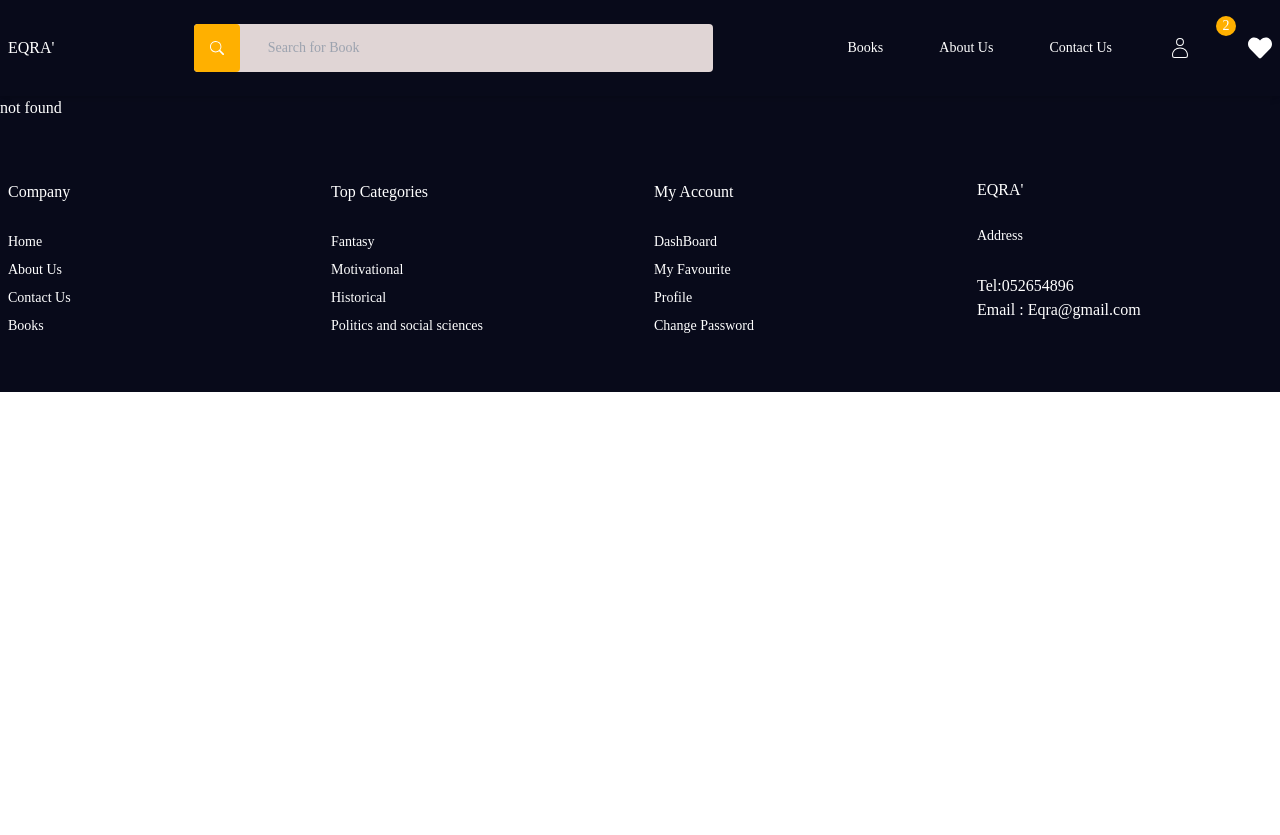
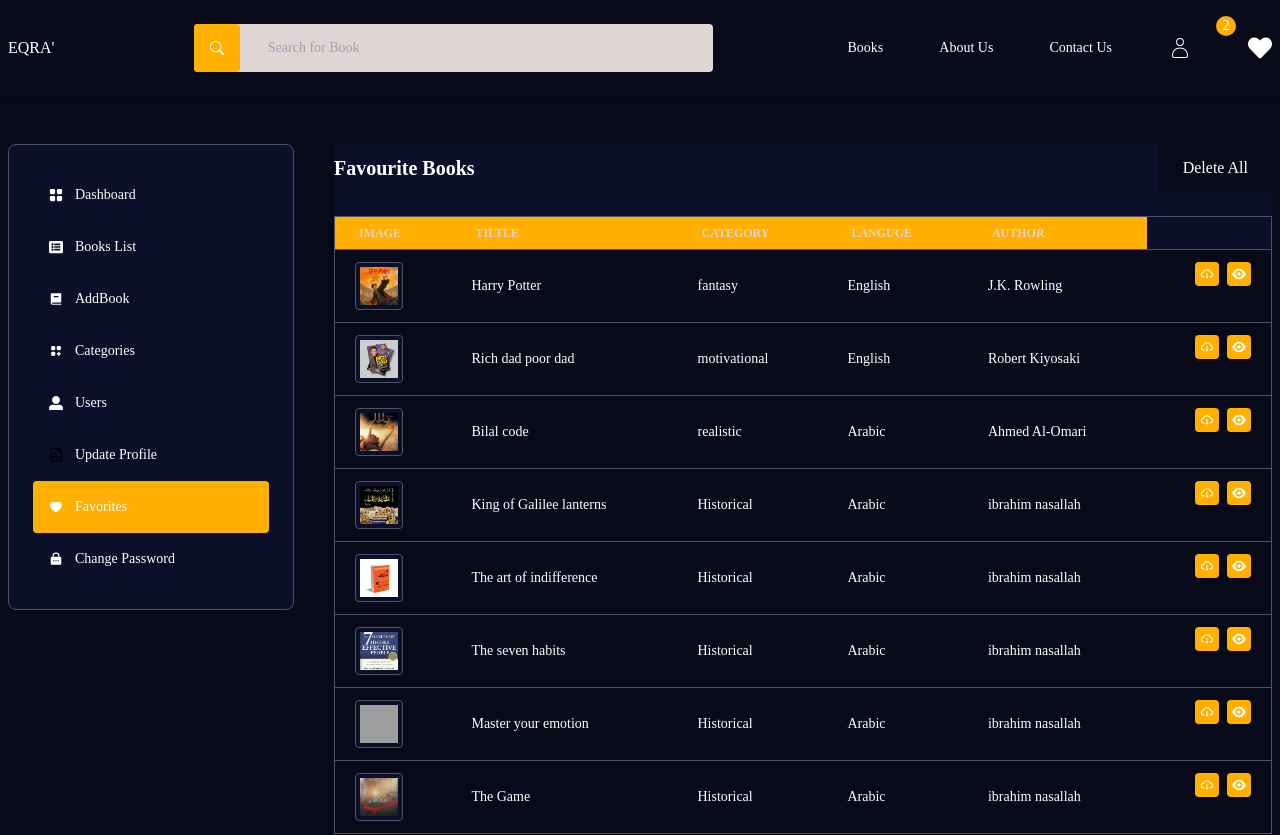
Before and after one commit to daniahih/iqraa-app, a React (Create React App) app in the folder client/: page /favourite in a window 1280 px wide. Shown: the top 835 px of the page. Before the commit the page ends 800 px from the top, so only its background shows below. Built offline with nearby package versions, Linux system fonts and the light colour scheme; grey boxes are pictures that could not be loaded.

Commit message:
favourites book page done

```diff
--- a/client/src/App.js
+++ b/client/src/App.js
@@ -12,6 +12,7 @@ import Login from "./screens/Login";
 import Register from "./screens/Register";
 import Profile from "./screens/Dashboard/Profile";
 import Password from "./screens/Dashboard/Password";
+import FavouriteBooks from "./screens/Dashboard/FavouriteBooks";
 const Router = createBrowserRouter([
   {
     path: "/",
@@ -46,6 +47,10 @@ const Router = createBrowserRouter([
         element: <Password />,
       },
       {
+        path: "/favourite",
+        element: <FavouriteBooks />,
+      },
+      {
         path: "*",
         element: <NotFound />,
       },
--- /dev/null
+++ b/client/src/components/Table.js
@@ -0,0 +1,88 @@
+import React from "react";
+import { AiFillEdit } from "react-icons/ai";
+import { MdDelete } from "react-icons/md";
+import { AiOutlineCloudDownload } from "react-icons/ai";
+import { GoEye } from "react-icons/go";
+import { Link } from "react-router-dom";
+const Head =
+  "text-xs text-left  text-dryGray font-semibold  px-6 py-2 uppercase";
+const Text = "text-sm text-left leading-6 whitespace-nowrap px-5 py-3";
+const Rows = (book, i, admin) => {
+  return (
+    <tr key={i}>
+      <td className={`${Text}`}>
+        <div className="w-12 p-1 bg-dry border  border-border h-12 rounded overflow-hidden ">
+          <img
+            className="h-full w-full object-cover"
+            src={`/imges/Books/${book.image}`}
+            alt={book.title}
+          />
+        </div>
+      </td>
+      <td className={`${Text}`}> {book.title}</td>
+      <td className={`${Text}`}> {book.category}</td>
+      <td className={`${Text}`}> {book.language}</td>
+      <td className={`${Text}`}> {book.Author}</td>
+      <td className={`${Text} float-right flex-row gap-2 `}>
+        {admin ? (
+          <>
+            <div className="flex gap-2">
+              <button className=" bg-star text-white rounded flex-colo w-6 h-6  ">
+                <AiFillEdit />
+              </button>
+              <button className="bg-star text-white rounded flex-colo w-6 h-6 ">
+                <MdDelete />
+              </button>
+            </div>
+          </>
+        ) : (
+          <>
+            <div className="flex gap-2">
+              <button className=" bg-star text-white rounded flex-colo w-6 h-6  ">
+                <AiOutlineCloudDownload />
+              </button>
+              <Link
+                to={`/book/${book.name}`}
+                className="bg-star text-white rounded flex-colo w-6 h-6 "
+              >
+                <GoEye />
+              </Link>
+            </div>
+          </>
+        )}
+      </td>
+    </tr>
+  );
+};
+function Table({ data, admin }) {
+  return (
+    <div className=" overflow-x-scroll overflow-hidden relative w-full ">
+      <table className="w-full table-auto border border-border divide-y divide-border">
+        <thead>
+          <tr className="bg-star">
+            <th scope="col" className={`${Head}`}>
+              Image
+            </th>
+            <th scope="col" className={`${Head}`}>
+              Tiltle
+            </th>
+            <th scope="col" className={`${Head}`}>
+              Category
+            </th>
+            <th scope="col" className={`${Head}`}>
+              Languge
+            </th>
+            <th scope="col" className={`${Head} `}>
+              Author
+            </th>
+          </tr>
+        </thead>
+        <tbody className="bg-main divide-y divide-border ">
+          {data.map((book, i) => Rows(book, i, admin))}
+        </tbody>
+      </table>
+    </div>
+  );
+}
+
+export default Table;
--- a/client/src/screens/Dashboard/Admin/BooksList.js
+++ b/client/src/screens/Dashboard/Admin/BooksList.js
@@ -0,0 +1,7 @@
+import React from "react";
+
+function BooksList() {
+  return <div>BooksList</div>;
+}
+
+export default BooksList;
--- a/client/src/screens/Dashboard/FavouriteBooks.js
+++ b/client/src/screens/Dashboard/FavouriteBooks.js
@@ -0,0 +1,25 @@
+import React from "react";
+import SideBar from "./SideBar";
+import Table from "../../components/Table";
+import Book from "../../components/Book";
+import { Books } from "../../Data/BookData";
+
+function FavouriteBooks() {
+  return (
+    <>
+      <SideBar>
+        <div className="flex flex-col gap-6">
+          <div className="flex-btn gap-2 ">
+            <h2 className="text-xl font-bold">Favourite Books</h2>
+            <button className="bg-main font-medium transtions hover:bg-star border-star text-white py-3 px-6 rounded ">
+              Delete All
+            </button>
+          </div>
+          <Table data={Books} admin={false} />
+        </div>
+      </SideBar>
+    </>
+  );
+}
+
+export default FavouriteBooks;
```
